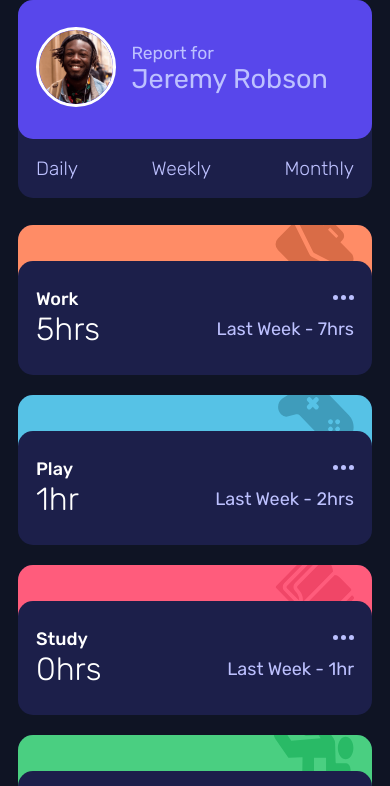
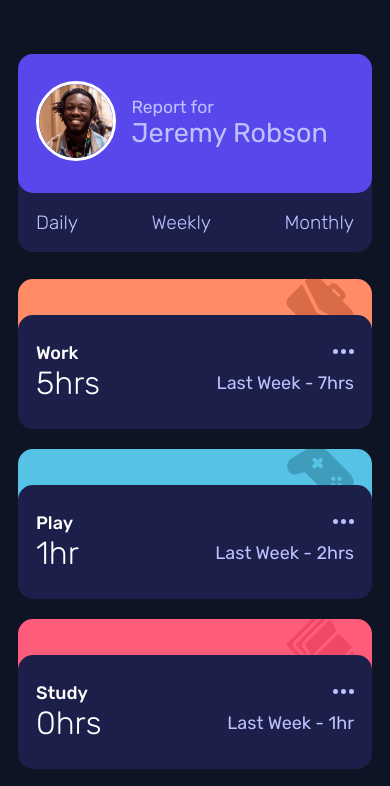
Before and after one commit to bodV6/time-tracking-dashboard, a plain HTML site: page index.html in a window 390 px wide. Shown: the top 786 px of the page. Drawn offline with Linux system fonts and the light colour scheme.

Commit message:
mobile view style updated

```diff
--- a/style.css
+++ b/style.css
@@ -82,6 +82,10 @@ main {
   margin: 0 1em;
 }
 
+.profile{
+  margin-top: 3em;
+}
+
 .card-container {
   background-color: var(--Dark-blue);
   display: flex;
@@ -135,6 +139,10 @@ main {
   font-weight: 300;
 }
 
+.all-cards {
+  margin-bottom: 8em;
+}
+
 .task-icon {
   height: 5rem;
   display: flex;
@@ -163,7 +171,8 @@ main {
 }
 
 .task-icon img {
-  object-position: 0 -0.7em;
+  object-position: 0 -0.2em;
+  height: 85%;
 }
 
 .card-col-gap {
@@ -233,6 +242,7 @@ main {
     flex-flow: row wrap;
     justify-content: space-between;
     row-gap: 2em;
+    /* margin-bottom: 10em; */
 
   }
   .card {
```
